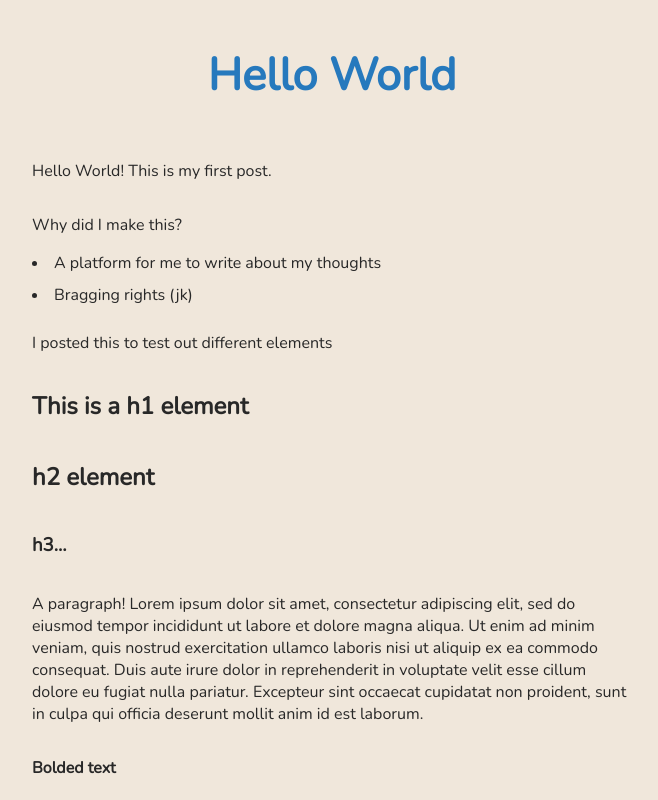
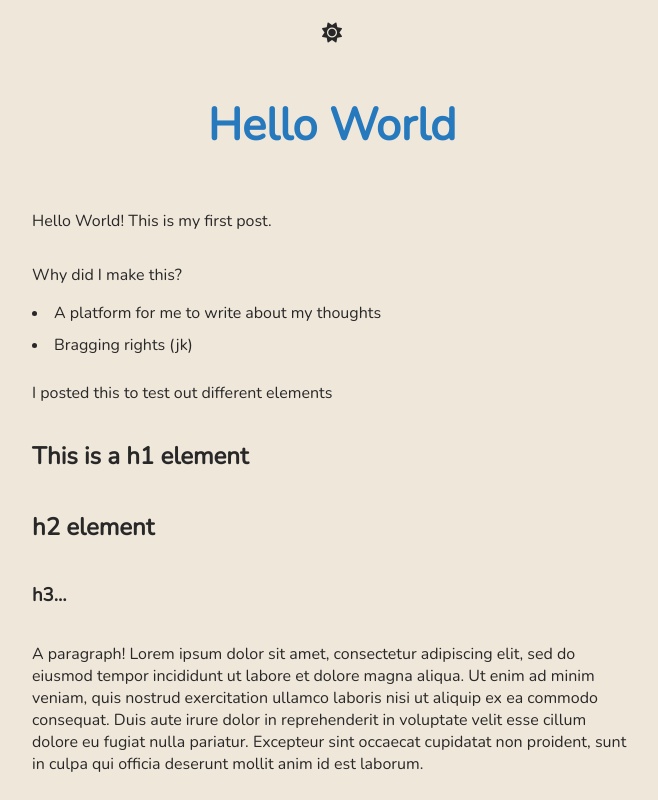
Before and after one commit to caffeinated01/caffeinated01.github.io, a plain HTML site: page blog/hello-world.html in a window 1280 px wide. Shown: the top 800 px of the page, without its empty margins (308-966 px from the left). Drawn offline with nearby package versions, Linux system fonts and the light colour scheme.

Commit message:
toggle theme in blog

```diff
--- a/blog/hello-world.html
+++ b/blog/hello-world.html
@@ -14,6 +14,9 @@
   </head>
   <body class="light">
     <article>
+      <div id="change-theme">
+        <i class="fa-solid fa-moon fa-sun" id="theme-icon"></i>
+      </div>
       <div id="name">
         <h1 class="blue">Hello World</h1>
       </div>
```
